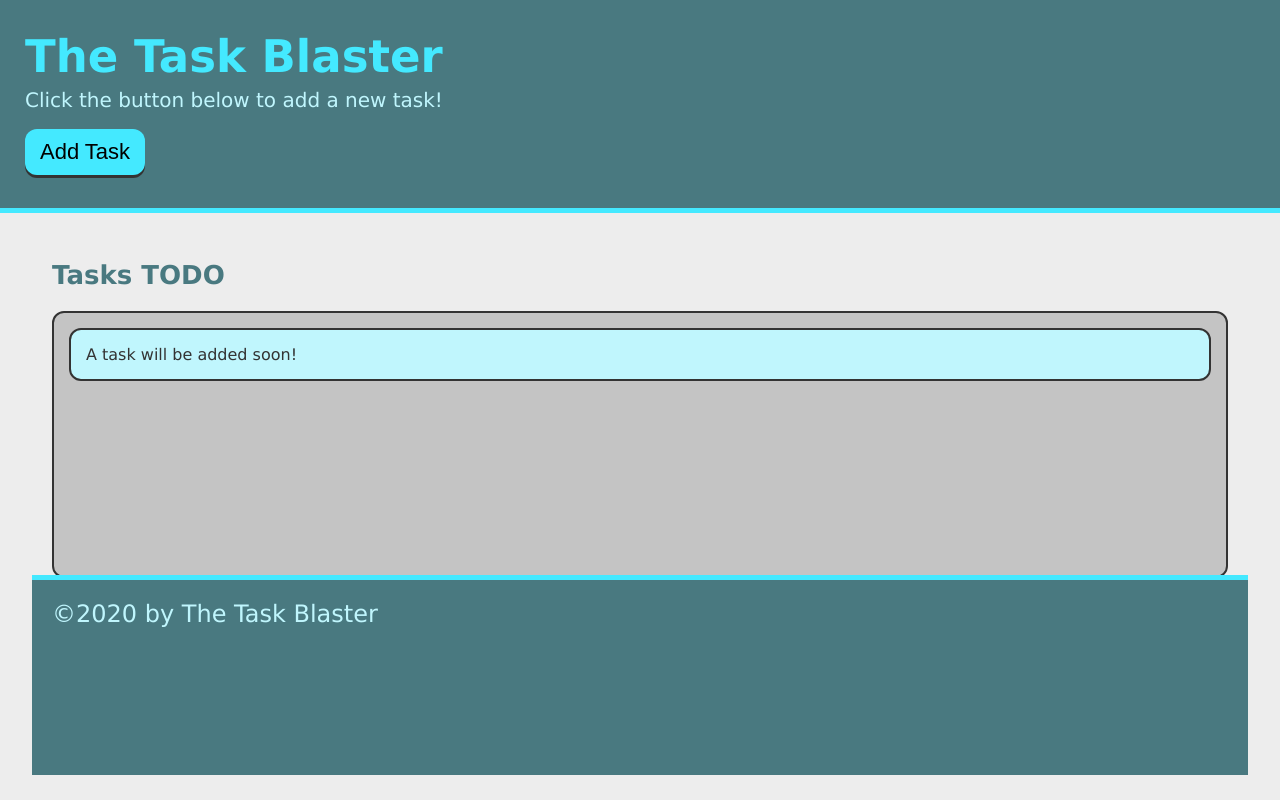
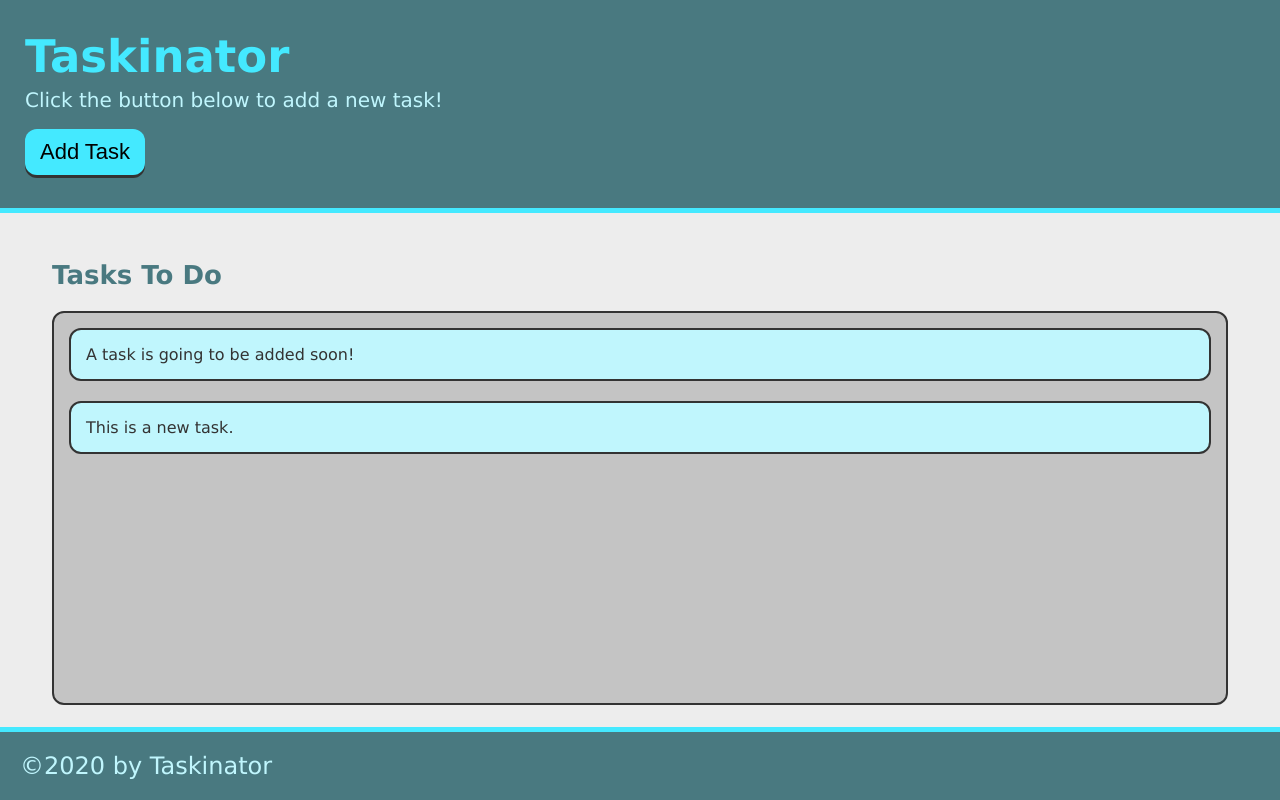
Before and after one commit to SafetyDav3/the-task-blaster, a plain HTML site: page index.html in a window 1280 px wide. Both pictures are taken after a click on the button "Add Task". Drawn offline with nearby package versions, Linux system fonts and the light colour scheme.

Commit message:
Fresh start.

```diff
--- a/assets/js/script.js
+++ b/assets/js/script.js
@@ -0,0 +1,11 @@
+var buttonEl = document.querySelector("#save-task");
+var tasksToDoEl = document.querySelector("#tasks-to-do");
+
+var createTaskHandler = function() {
+  var listItemEl = document.createElement("li");
+  listItemEl.className = "task-item";
+  listItemEl.textContent = "This is a new task.";
+  tasksToDoEl.appendChild(listItemEl);
+};
+
+buttonEl.addEventListener("click", createTaskHandler);
--- a/index.html
+++ b/index.html
@@ -1,29 +1,36 @@
 <!DOCTYPE html>
 <html lang="en">
+
 <head>
-    <meta name="viewport" content="width=device-width, initial-scale=1.0" />
-    <meta charset="UTF-8" />
-    <meta http-equiv="X-UA-Compatible" content="IE=edge" />
-    <meta name="viewport" content="width=device-width, initial-scale=1.0" />
-    <title>The Task Blaster</title>
-    <link rel="stylesheet" type="text/css" href="./assets/css/style.css" />
+  <meta charset="UTF-8">
+  <meta name="viewport" content="width=device-width, initial-scale=1.0">
+  <meta http-equiv="X-UA-Compatible" content="ie=edge">
+  <title>Taskinator</title>
+  <link rel="stylesheet" href="./assets/css/style.css">
 </head>
+
 <body>
+
   <header>
-      <h1 class="page-title">The Task Blaster</h1>
+    <h1 class="page-title">Taskinator</h1>
     <p>Click the button below to add a new task!</p>
-      <button class="btn">Add Task</button>
+    <button class="btn" id="save-task">Add Task</button>
   </header>
+
   <main class="page-content">
     <section class="task-list-wrapper">
-        <h2 class="list-title">Tasks TODO</h2>
-        <ul class="task-list">
-          <li class="task-item">A task will be added soon!</li>
+      <h2 class="list-title">Tasks To Do</h2>
+      <ul class="task-list" id="tasks-to-do">
+        <li class="task-item">A task is going to be added soon!</li>
       </ul>
     </section>
-      <footer>&copy;2020 by The Task Blaster</footer>
   </main>
-    <script src="https://ajax.googleapis.com/ajax/libs/jquery/3.6.0/jquery.min.js"></script>
+
+  <footer>
+    &copy;2020 by Taskinator
+  </footer>
+
   <script src="./assets/js/script.js"></script>
 </body>
+
 </html>
```
Also changed, not shown: assets/images/readmeImgs/mockup-example-1.png (deleted), assets/images/readmeImgs/mockup-example-2.png (deleted), assets/images/select-arrow.svg. Lines whose indentation alone changed are shown as unchanged.
